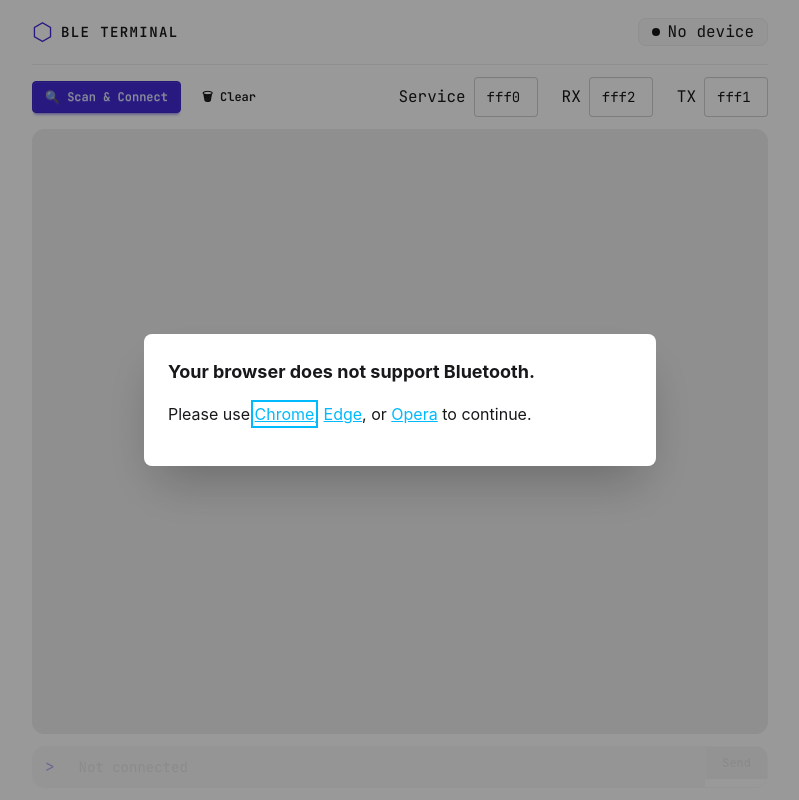
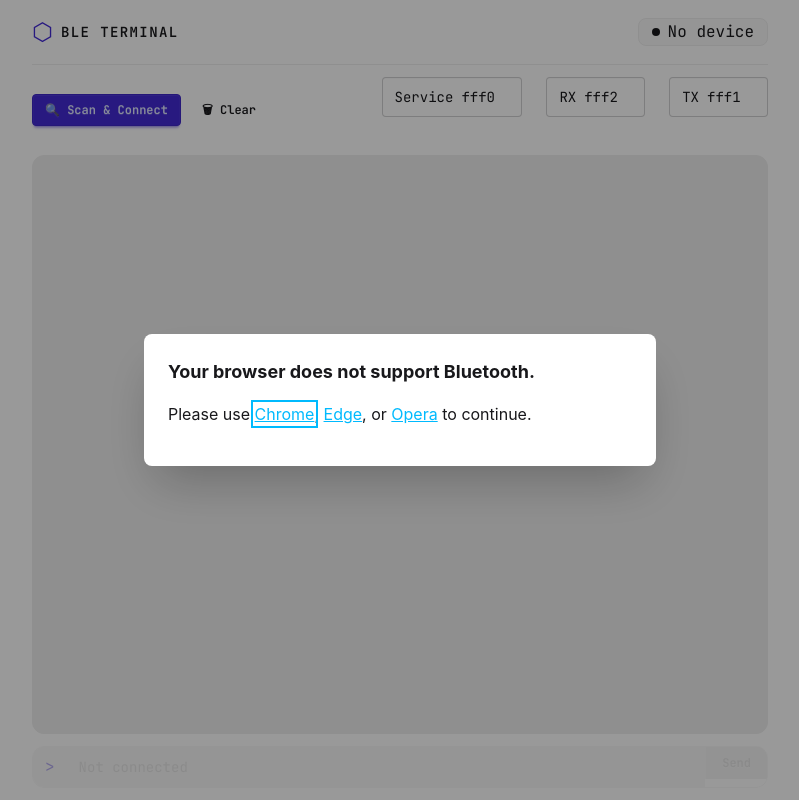
Before and after one commit to YH-Choi-001/soccer-bt-remote, a SvelteKit app in the folder frontend/: page /debug/bluetooth in a window 1280 px wide. Shown: the whole page, without its empty margins (240-1039 px from the left). Built offline with nearby package versions, Linux system fonts and the light colour scheme.

Commit message:
refactor(ui): add InputUUID component

```diff
--- /dev/null
+++ b/frontend/src/lib/components/ui/InputUUID.svelte
@@ -0,0 +1,29 @@
+<script lang="ts">
+  //
+  let {
+    labelText,
+    uuid16 = $bindable(),
+    disabled,
+  }: {
+    labelText: string
+    uuid16: string
+    disabled: boolean
+  } = $props()
+</script>
+
+<div>
+  <label class="input-small input-bordered validator input">
+    {labelText}
+    <input
+      type="text"
+      class="w-12"
+      bind:value={uuid16}
+      required
+      placeholder="UUID"
+      pattern="^[A-Fa-f0-9]&lcub;4&rcub;$"
+      maxlength="4"
+      {disabled}
+    />
+  </label>
+  <div class="validator-hint">4 HEX digits</div>
+</div>
--- a/frontend/src/routes/debug/bluetooth/+page.svelte
+++ b/frontend/src/routes/debug/bluetooth/+page.svelte
@@ -6,6 +6,7 @@
 <script lang="ts">
   import { BluetoothFacade } from '$lib/bluetooth/BluetoothFacade.svelte'
   import BluetoothUnsupportedDialog from '$lib/components/bluetooth/BluetoothUnsupportedDialog.svelte'
+  import InputUUID from '$lib/components/ui/InputUUID.svelte'
 
   // ── Nordic UART Service (NUS) UUIDs ───────────────────────────────────────
   // These are the standard BLE UART profile UUIDs. Change if your device uses
@@ -207,13 +208,6 @@
           {/if}
         </button>
       {:else}
-        <button
-          class="btn btn-outline btn-sm btn-success"
-          onclick={connect}
-          disabled={isConnecting || isConnected}
-        >
-          ⚡ Reconnect
-        </button>
         <button class="btn btn-outline btn-sm btn-error" onclick={disconnect}>
           ✕ Disconnect
         </button>
@@ -222,40 +216,17 @@
     </div>
     <div class="flex flex-wrap items-center gap-3 md:gap-6">
       <!-- service UUID -->
-      <div class="flex items-center gap-1 md:gap-2">
-        <label class="label-text" for="service-uuid">Service</label>
-        <input
-          id="service-uuid"
-          type="text"
-          class="input-bordered input w-16"
-          bind:value={serviceUUID16}
-          disabled={isConnecting || isConnected}
-        />
-      </div>
+      <InputUUID
+        labelText="Service"
+        bind:uuid16={serviceUUID16}
+        disabled={isConnecting || isConnected}
+      />
 
       <!-- rx UUID -->
-      <div class="flex items-center gap-1 md:gap-2">
-        <label class="label-text" for="rx-uuid">RX</label>
-        <input
-          id="rx-uuid"
-          type="text"
-          class="input-bordered input w-16"
-          bind:value={rxUUID16}
-          disabled={isConnecting || isConnected}
-        />
-      </div>
+      <InputUUID labelText="RX" bind:uuid16={rxUUID16} disabled={isConnecting || isConnected} />
 
       <!-- tx UUID -->
-      <div class="flex items-center gap-1 md:gap-2">
-        <label class="label-text" for="tx-uuid">TX</label>
-        <input
-          id="tx-uuid"
-          type="text"
-          class="input-bordered input w-16"
-          bind:value={txUUID16}
-          disabled={isConnecting || isConnected}
-        />
-      </div>
+      <InputUUID labelText="TX" bind:uuid16={txUUID16} disabled={isConnecting || isConnected} />
     </div>
   </div>
 
```
